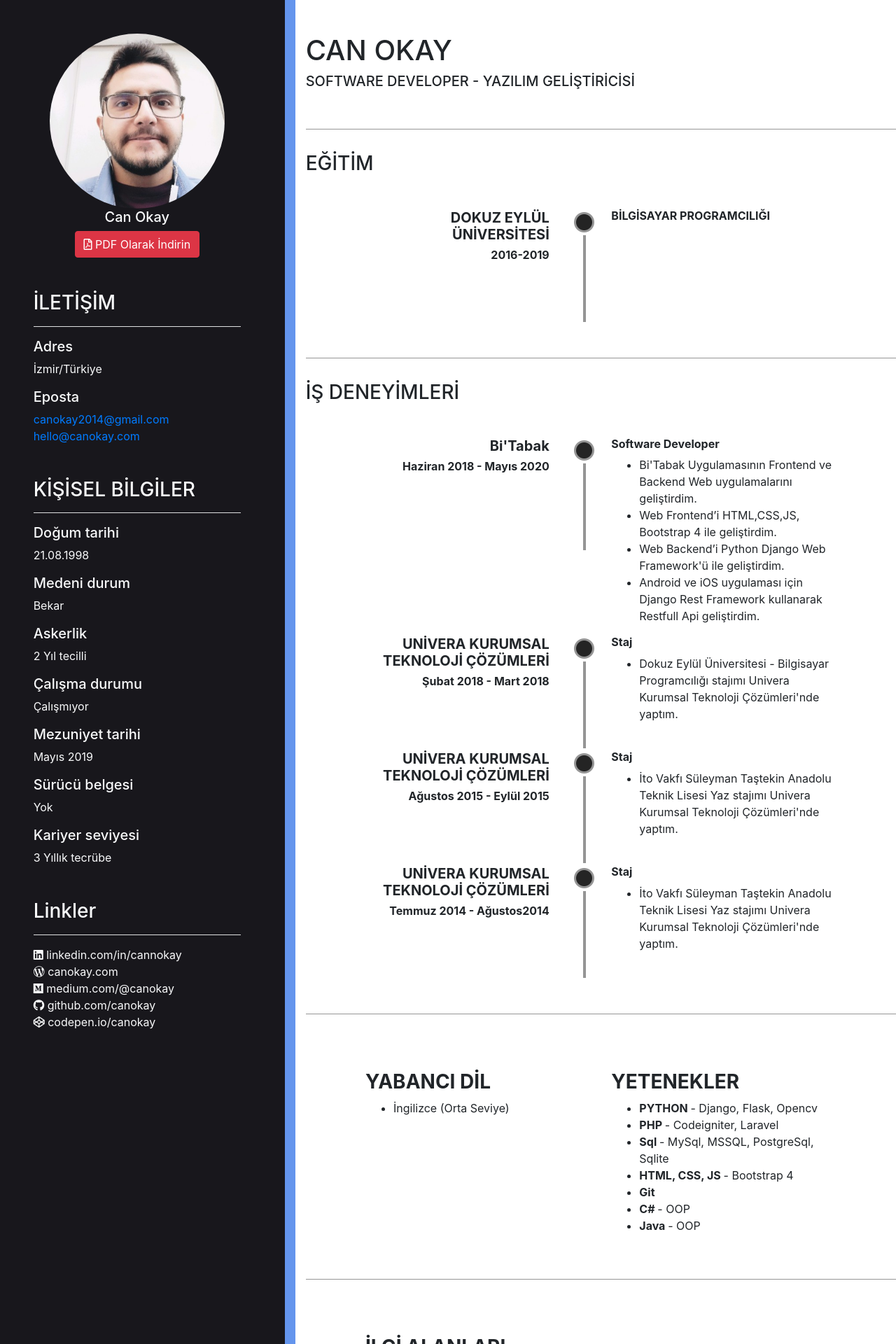
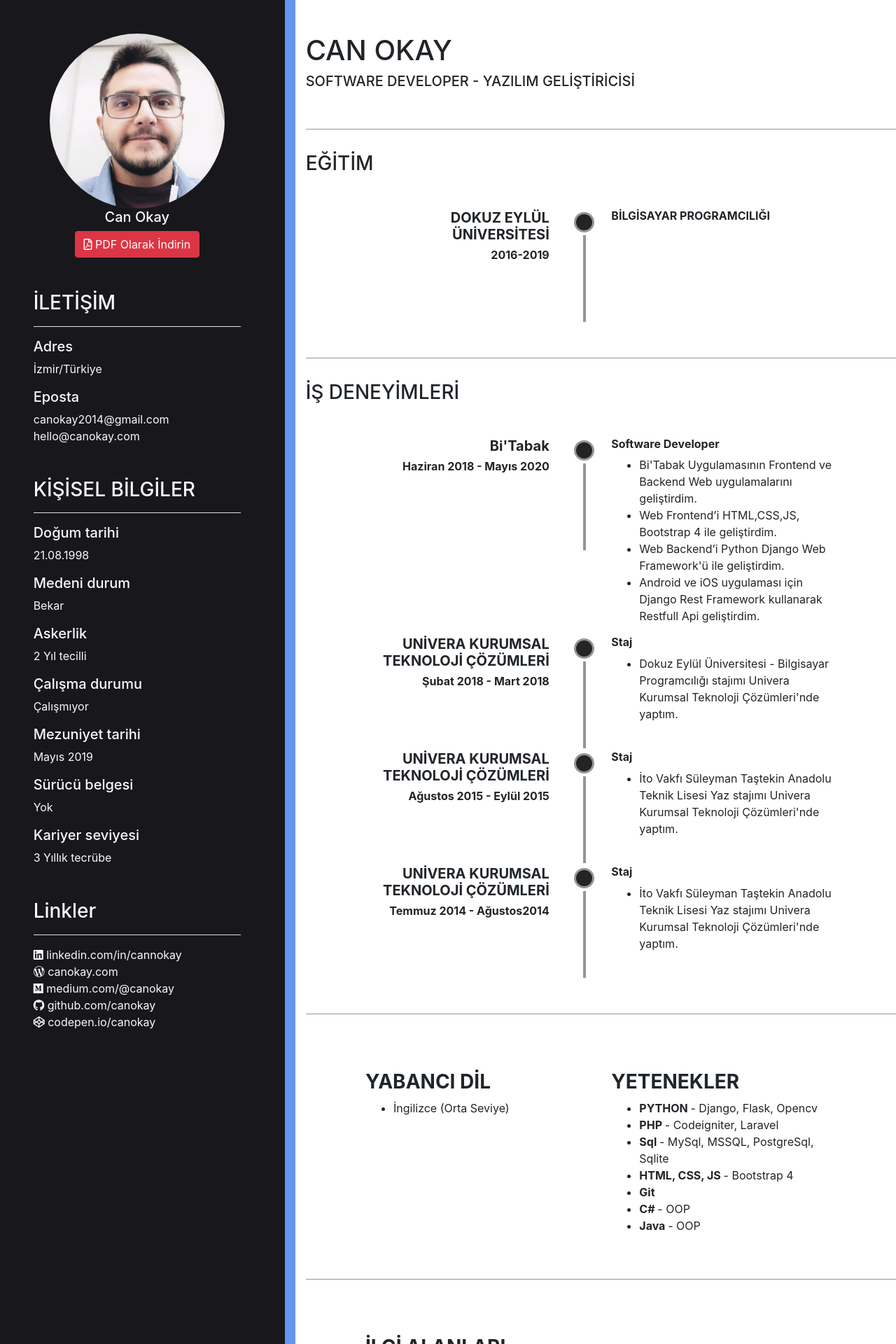
Before and after one commit to canokay/canokay.github.io, a Jekyll site: the page cv.html, which Jekyll copies as it is, in a window 1280 px wide. Shown: the top 1920 px of the page at 70% size. Built offline with Jekyll 4.4.1, drawn with Linux system fonts in a browser that asks for light colours; nearby versions of some CDN libraries.

Commit message:
Update cv.html

```diff
--- a/cv.html
+++ b/cv.html
@@ -66,8 +66,8 @@
                     <h5>Adres</h5>
                     <p>İzmir/Türkiye</p>
                     <h5>Eposta</h5>
-                    <a href="mailto:canokay2014@gmail.com">canokay2014@gmail.com</a>
-                    <a href="mailto:hello@canokay.com">hello@canokay.com</a>
+                    <a href="mailto:canokay2014@gmail.com" class="text-light">canokay2014@gmail.com</a>
+                    <a href="mailto:hello@canokay.com" class="text-light">hello@canokay.com</a>
                 </div>
                 <div class="col-md-10 ml-auto mr-auto mt-5">
                     <h3 class="text-left">KİŞİSEL BİLGİLER</h3>
```
